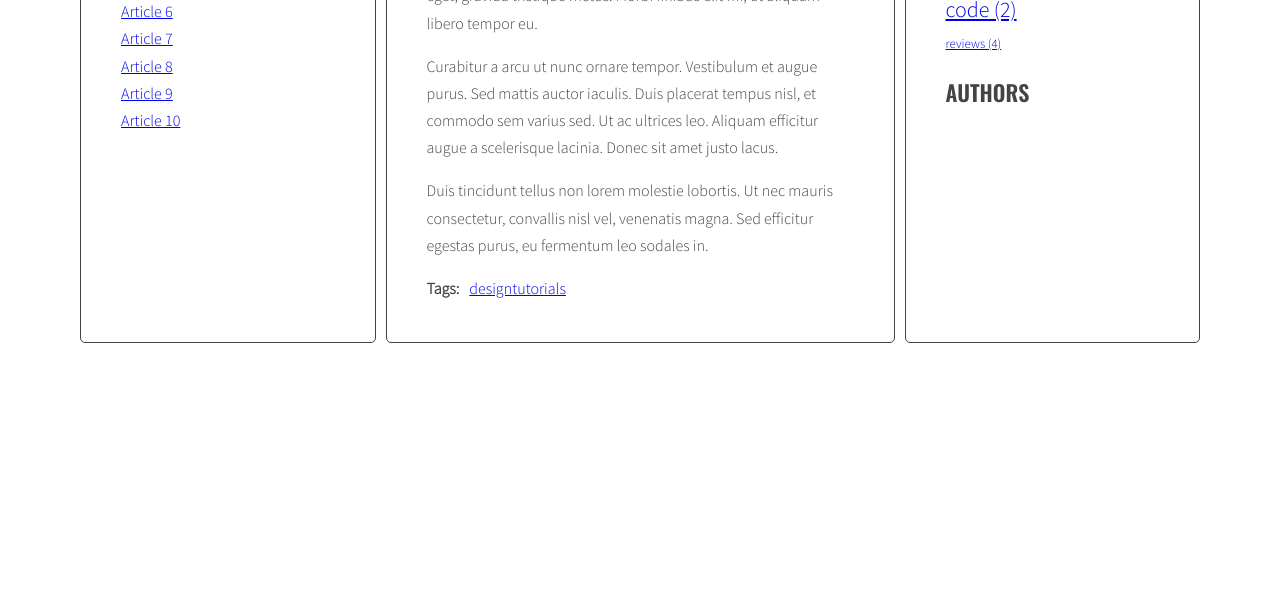
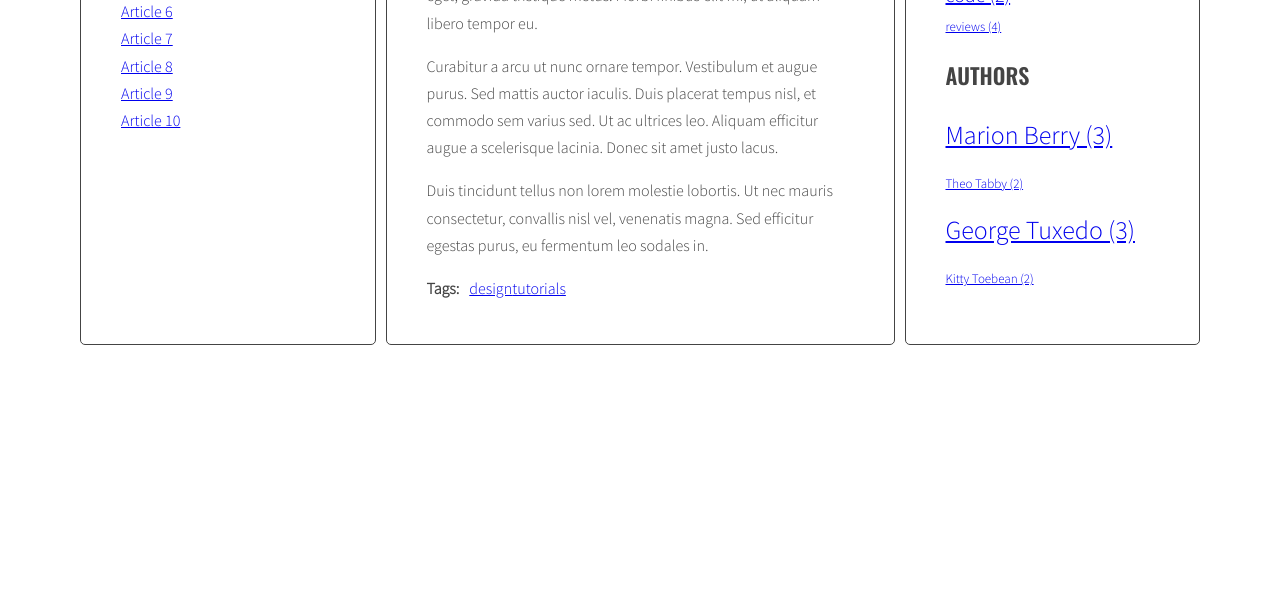
Before and after one commit to Kaweight/javascript-blog, a website: page index.html in a window 1280 px wide. Shown: the part 496-1100 px from the top of the page. Drawn offline with nearby package versions, Linux system fonts and the light colour scheme.

Commit message:
problem with function generateAuthors - resolved

```diff
--- a/js/script.js
+++ b/js/script.js
@@ -75,7 +75,7 @@ function calculateTagsParams(tags) {
   };
 
   for (let tag in tags) {
-    console.log(tag + ' is used ' + tags[tag] + ' times');
+    // console.log(tag + ' is used ' + tags[tag] + ' times');
 
     params.max = tags[tag] > params.max ? tags[tag] : params.max;
     params.min = tags[tag] < params.max ? tags[tag] : params.min;
@@ -156,7 +156,7 @@ function tagClickHandler(event) {
   const tag = href.replace('#tag-', '');
   // / find all tag links with class active /
   const activeTags = document.querySelectorAll('a.active[href^="#tag-"]');
-  console.log(tag);
+  // console.log(tag);
   // / START LOOP: for each active tag link /
   for (let activeTag of activeTags) {
     // / remove class active /
@@ -196,7 +196,7 @@ function calculateAuthorParams(authors) {
   };
 
   for (let author in authors) {
-    console.log(author + ' is used ' + authors[author] + ' times');
+    // console.log(author + ' is used ' + authors[author] + ' times');
 
     params.max = authors[author] > params.max ? authors[author] : params.max;
     params.min = authors[author] < params.max ? authors[author] : params.min;
@@ -216,6 +216,7 @@ function calculateAuthorClass(count, params) {
 function generateAuthors() {
   /* [NEW] create a new variable allTags with an empty object */
   let allAuthors = {};
+  let html = '';
   /* [DONE]find all articles */
   const articles = document.querySelectorAll(optArticleSelector);
   // console.log(articles);
@@ -223,34 +224,34 @@ function generateAuthors() {
   for (let article of articles) {
     /* [DONE]find authors wrapper */
     const authorsList = article.querySelector(optArticleAuthorSelector);
-    console.log(authorsList);
+    // console.log(authorsList);
     /* [DONE]make html variable with empty string */
-    let html = '';
+
     /* [DONE]get author from data-author attribute */
     const articleAuthors = article.getAttribute('data-author');
-    console.log(articleAuthors);
+    // console.log(articleAuthors);
     /* [DONE]generate HTML of the author by tag */
     const authorHTML = '<li><a href="#' + articleAuthors + '">' + articleAuthors + '</a></li>';
     /* [DONE]add generated code to html variable */
     html = html + authorHTML;
-    console.log(authorHTML);
+    // console.log(authorHTML);
     /* [NEW] check if this link is NOT already in allTags */
-    // if (!allAuthors.hasOwnProperty(author)) {
-    //   /* [NEW] add generated code to allTags array */
-    //   allAuthors[author] = 1;
-    // } else {
-    //   allAuthors[author]++;
-    // }
+    if (!allAuthors.hasOwnProperty(articleAuthors)) {
+      /* [NEW] add generated code to allTags array */
+      allAuthors[articleAuthors] = 1;
+    } else {
+      allAuthors[articleAuthors]++;
+    }
     /* insert HTML of all the links into the authors wrapper */
     authorsList.innerHTML = html;
-    console.log(allAuthors);
+    // console.log(allAuthors);
     /* END LOOP: for every article: */
   }
   /* [NEW] find list of authors in right column */
   const authorList = document.querySelector(optAuthorsListSelector);
   /* [NEW] create variable for all links HTML code */
   const authorsParams = calculateAuthorParams(allAuthors);
-  console.log('authorsParms:', authorsParams);
+  // console.log('authorsParms:', authorsParams);
   let allAuthorsHTML = '';
   /* START LOOP: for each author in allAuthors */
   for (let author in allAuthors) {
@@ -262,7 +263,7 @@ function generateAuthors() {
   }
   /* [NEW] add html form allAuthorsHTML to authorList */
   authorList.innerHTML = allAuthorsHTML;
-  console.log(authorList);
+  // console.log(authorList);
 }
 
 generateAuthors();
--- a/package.json
+++ b/package.json
@@ -16,7 +16,7 @@
     "build:autoprefixer": "autoprefixer-cli css/style.css",
     "build-dev": "npm-run-all build-dev:sass build:autoprefixer",
     "build-dev:sass": "node-sass --output-style expanded --source-map true -o css sass",
-    "watch": "npm-run-all build build-dev -p watch:*",
+    "watch": "npm-run-all build-dev -p watch:*",
     "watch:browsersync": "browser-sync start --server --files \"css/*.css\" \"*.html\" \"js/*.js\"",
     "watch:sassprefixer": "onchange sass/*.scss -- npm run build-dev"
   },
--- a/sass/style.scss
+++ b/sass/style.scss
@@ -138,9 +138,9 @@ body {
 }
 
 .tag-size--3 {
-    font-size: 22px;
+    font-size: 20px;
 }
 
 .tag-size-5 {
-    font-size: 30px;
+    font-size: 26px;
 }
```
Also changed, not shown: css/style.css.
